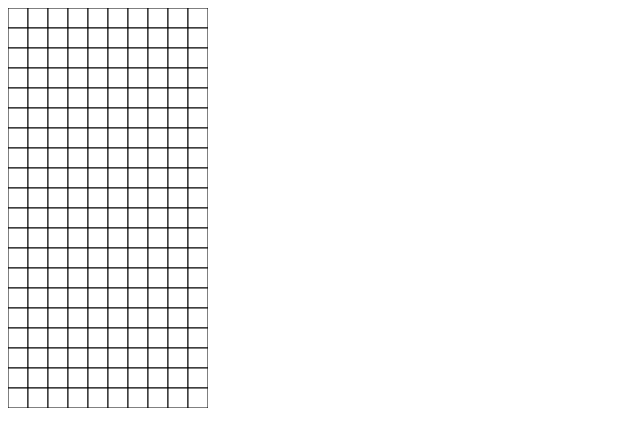
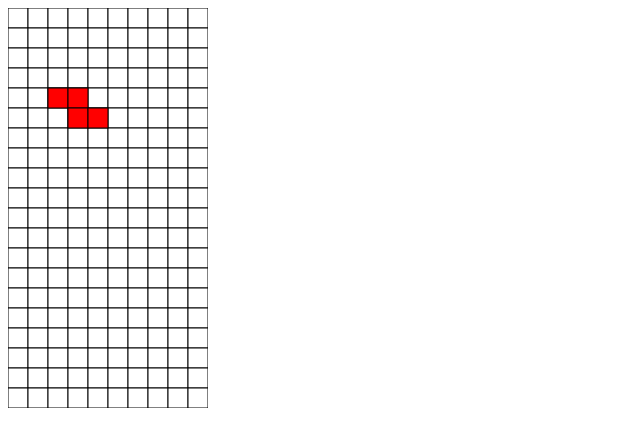
Before and after one commit to SolangeHarmoniePICARD/Tetris, a plain HTML site: page index.html in a window 1280 px wide. Shown: the whole page, without its empty margins (0-640 px from the left). Drawn offline with Linux system fonts and the light colour scheme.

Commit message:
Placement d'une pièce sur la grille.

```diff
--- a/index.html
+++ b/index.html
@@ -4,12 +4,13 @@
     <meta charset="utf-8">
     <meta name="author" lang="fr" content="Solange Harmonie PICARD">
     <title>Tetris</title>
+    <link rel="icon" type="image/png" href="icone-tetris.png" />
   </head>
   <body>
-    <!-- Je dessine ma grille de jeux avec la balise canvas -->
+    <!-- Je dessine ma grille avec la balise canvas -->
     <canvas id="tetris" width="200" height="400"></canvas>
+    <script src="tetrominoes.js"></script>
     <script src="tetris.js"></script>
-    <script src="tetrominoes.js"></script>
 
   </body>
 </html>
--- a/tetris.js
+++ b/tetris.js
@@ -4,21 +4,21 @@ const ctx = canvas.getContext('2d');
 const ROW = 20;
 const COL = COLUMN = 10;
 const SQ = squareSize = 20;
-const VACANT = "white";//coleur de case vide
+const VACANT = "white"; // Coleur de case vide
 
-//dessin mes cubes à l'aide d'une fonction
+// Dessin mes cubes à l'aide d'une fonction
 
 function drawSquare(x,y,color) {
 
-  ctx.fillStyle = "white";//la couleur de ma case occupée
-  ctx.fillRect(x*SQ, y*SQ, SQ, SQ);//emplacement des pièces.
+  ctx.fillStyle = color; // La couleur de ma case occupée
+  ctx.fillRect(x*SQ, y*SQ, SQ, SQ); // Emplacement des pièces.
 
-  ctx.strokeStyle = "black";//couleur des bordures
+  ctx.strokeStyle = "black"; // Couleur des bordures
   ctx.strokeRect(x*SQ, y*SQ, SQ, SQ);
 
 }
 
-//création de la grille
+// Création de la grille
 let board = [];
 for (r = 0; r < ROW; r++) {
   board[r] = [];
@@ -26,7 +26,7 @@ for (r = 0; r < ROW; r++) {
     board[r] [c] = VACANT;
   }
 }
-//je dessin ma grille
+// Je dessine ma grille
 function drawBoard() {
   for (r = 0; r < ROW; r++) {
 
@@ -35,7 +35,44 @@ function drawBoard() {
     }
   }
 }
-drawBoard();//j'appelle ma fonction
+drawBoard(); // J'appelle ma fonction
 
-//l'objet pièce
-function Piece(){}
+// Les pièces et leurs couleurs
+const PIECES = [
+  [Z, "red"],
+  [S, "green"],
+  [L, "cyan"],
+  [I, "purple"],
+  [T, "pink"],
+  [O, "blue"],
+  [J, "orange"]
+];
+
+// Initier une pièce
+let p = new Piece(PIECES[0][0],PIECES[0][1]);
+
+// L'objet pièce
+function Piece(tetromino, color) {
+  this.tetromino = tetromino;
+  this.color = color;
+
+  this.tetrominoN = 0;//point de départ;
+  this.activeTetromino = this.tetromino[this.tetrominoN];
+
+  // Contrôle des pièces
+  this.x = 2;
+  this.y = 4;
+}
+
+// Dessin d'une pièce sur la grille
+Piece.prototype.draw = function () {
+  for (r = 0; r < this.activeTetromino.length; r++) {
+    for (c = 0; c < this.activeTetromino.length; c++) {
+      //on dessine les emplacements occupés
+      if (this.activeTetromino[r][c]) {
+        drawSquare(this.x + c, this.y + r, this.color);
+      }
+    }
+  }
+}
+p.draw();
```
Also changed, not shown: icone-tetris.png (added).
